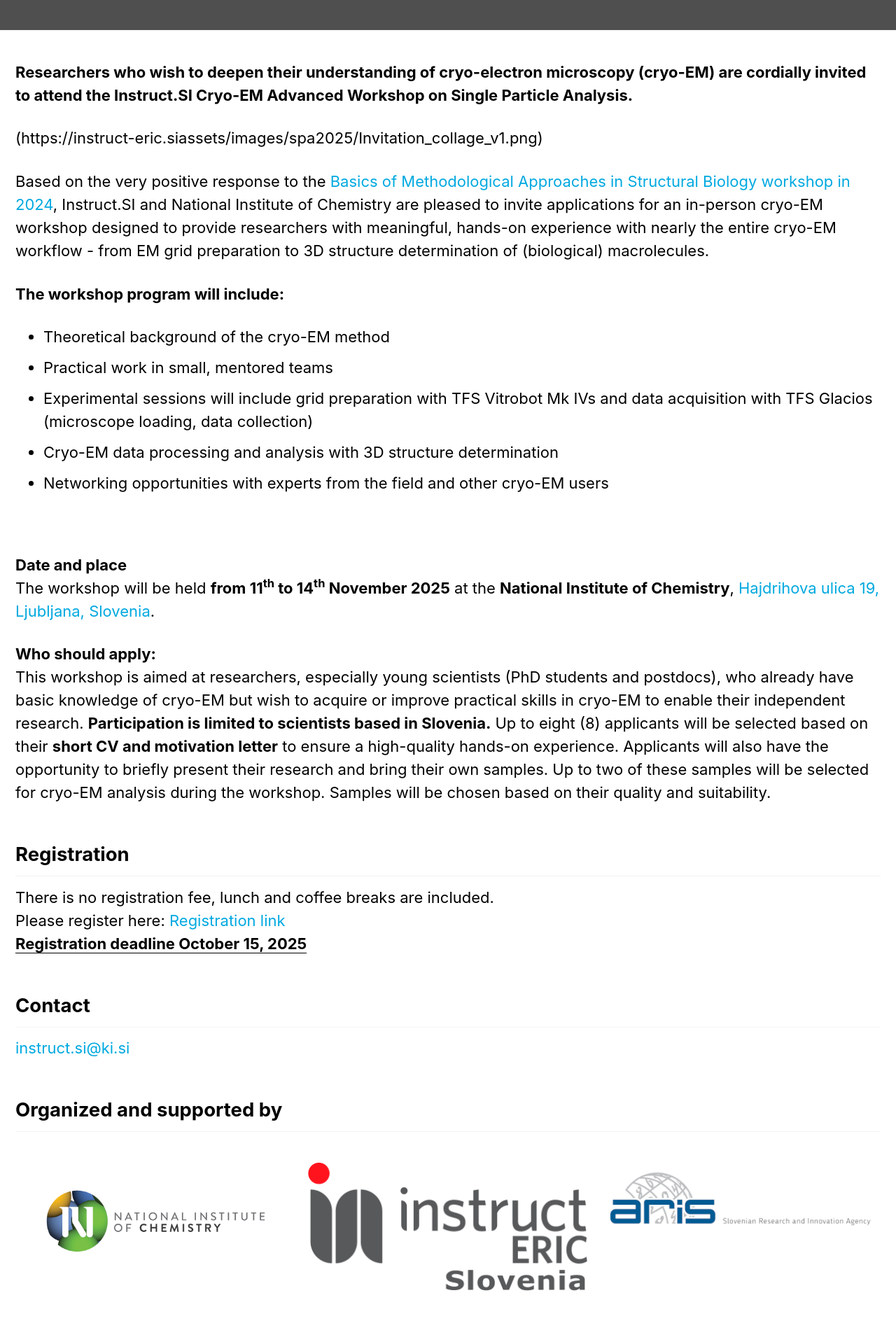
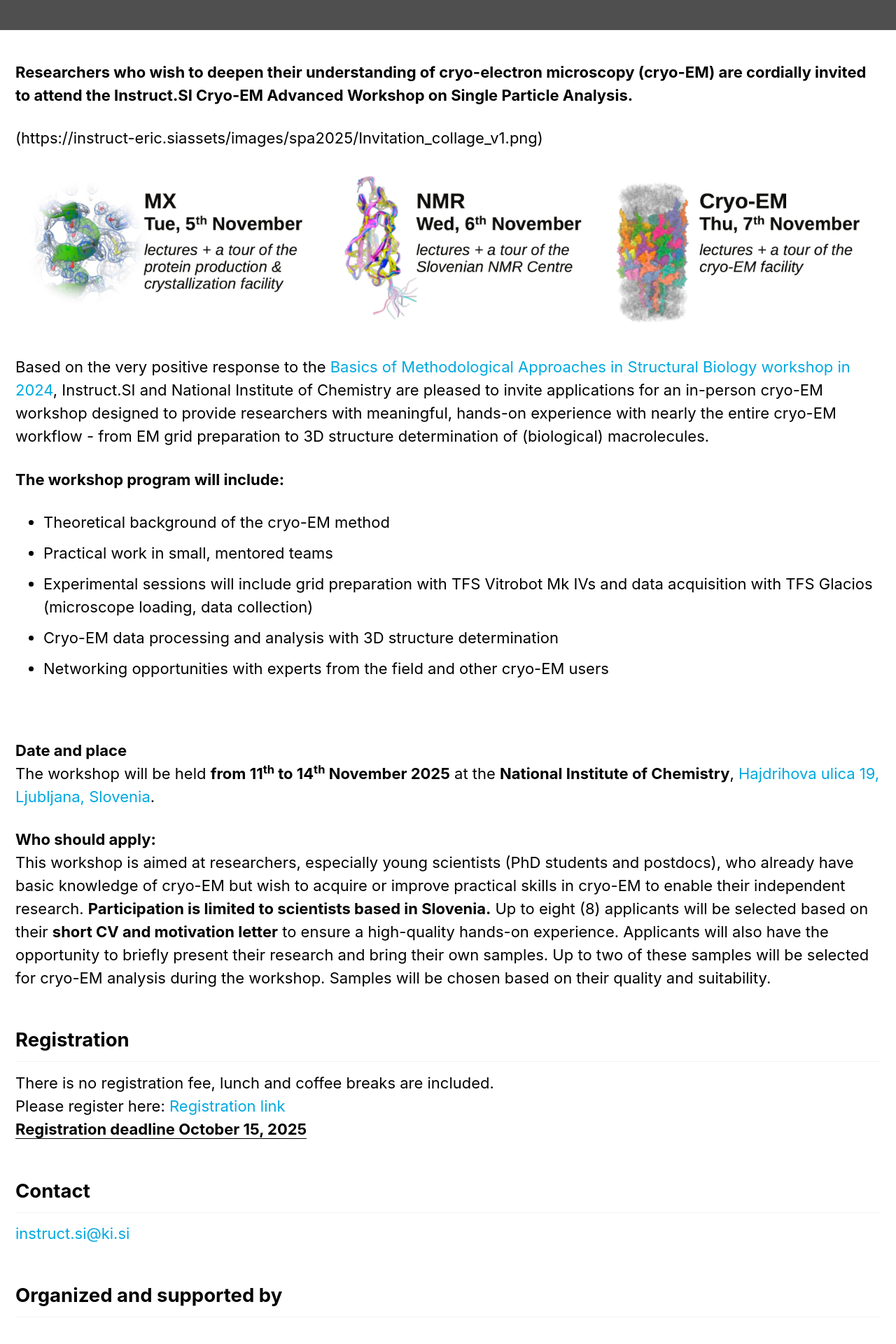
Before and after one commit to InstructSI/instructsi.github.io, a Jekyll site: the page built from _pages/spa2025.md, in a window 1280 px wide. Shown: the part 638-2558 px from the top of the page at 70% size. Built offline with Jekyll 4.4.1, drawn with Linux system fonts in a browser that asks for light colours; cached includes are drawn as plain includes; grey boxes are pictures that could not be loaded.

Commit message:
test image insertion

```diff
--- a/_pages/spa2025.md
+++ b/_pages/spa2025.md
@@ -44,6 +44,8 @@
 
 ({{ site.url }}{{ site.baseurl }}assets/images/spa2025/Invitation_collage_v1.png)
 
+![BMASB2024 Programme at a glance]({{ site.url }}{{ site.baseurl }}/assets/images/bmasb2024/bmasb2024-programme_at_a_glance.png)
+
 Based on the very positive response to the [Basics of Methodological Approaches in Structural Biology workshop in 2024](https://instruct-eric.si/bmasb2024), Instruct.SI and National Institute of Chemistry are pleased to invite applications for an in-person cryo-EM workshop designed to provide researchers with meaningful, hands-on experience with nearly the entire cryo-EM workflow - from EM grid preparation to 3D structure determination of (biological) macrolecules.
 
 **The workshop program will include:**
```
